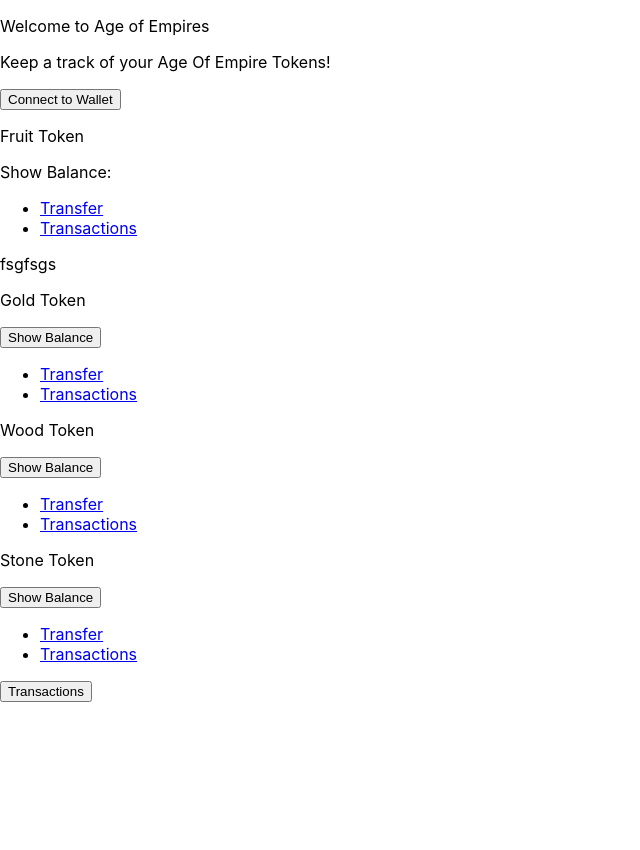
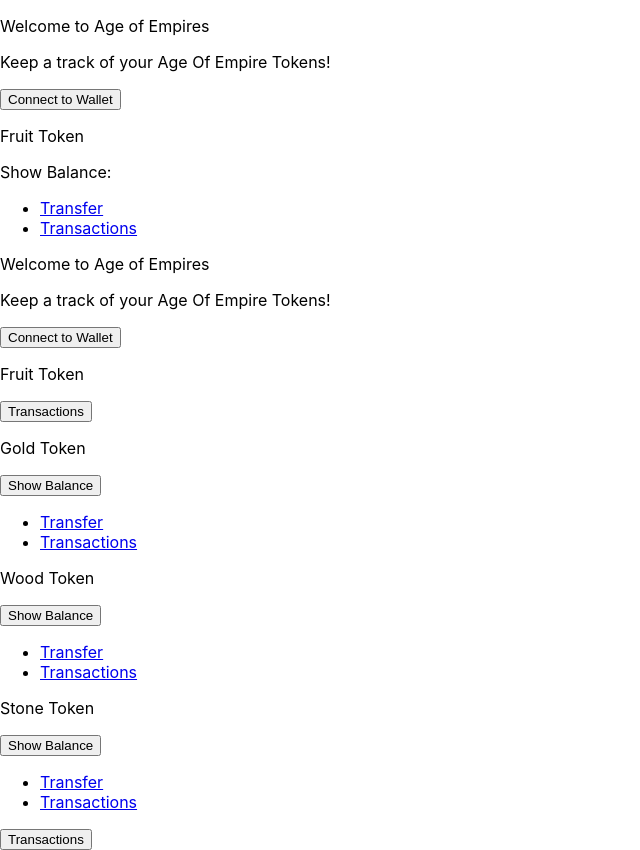
Before and after one commit to Ayush-Jalan/ERC20_Token, a React (Create React App) app in the folder app/: page /Fruit/Transfer in a window 1280 px wide. Shown: the whole page, without its empty margins (0-640 px from the left). Before the commit the page ends 800 px from the top, so only its background shows below. Built offline with nearby package versions, Linux system fonts and the light colour scheme.

Commit message:
commit 2

```diff
--- a/app/src/App.js
+++ b/app/src/App.js
@@ -8,6 +8,7 @@
 import woods from './Wood';
 import {BrowserRouter,Routes,Route, Switch, Link} from "react-router-dom";
 import TransferF from './pages/Fruit/Transfer';
+import TransactionF from './pages/Fruit/Transaction';
 
 
 
@@ -171,7 +172,7 @@
             </nav>
             <Routes>
               <Route path="Fruit/Transfer" element={<TransferF />} />
-              <Route path="/Fruit/transaction" />
+              <Route path="/Fruit/transaction" element={<TransactionF />} />
             </Routes>
           </BrowserRouter>
           <p className="token-text">Gold Token</p>
--- a/app/src/pages/Fruit/Transfer.js
+++ b/app/src/pages/Fruit/Transfer.js
@@ -1,25 +1,119 @@
+
+import React, { useEffect, useState } from "react";
+//import { ethers } from "ethers";
+//import fruit from './utils/Fruit.json';
+import fruits from '../../Fruit';
+
+import {BrowserRouter,Routes,Route, Switch, Link} from "react-router-dom";
+
+
+
+
 
 const TransferF = () => {
-  const FinishedProductArr = [
-      {batchId : 1,
-        date : '21/11/2021',
-        num_packets : '46000'
-    },
-    {batchId : 2,
-        date : '21/11/2021',
-        num_packets : '46000'
-    },
-    {batchId : 3,
-        date : '21/11/2021',
-        num_packets : '46000'
+
+  const [currentAccount, setCurrentAccount] = useState("");
+
+  const checkIfWalletIsConnected = async () => {
+
+    const { ethereum } = window;
+
+    if (!ethereum) {
+      console.log("Make sure you have metamask!");
+      return;
+    } else {
+      console.log("We have the ethereum object", ethereum);
     }
-  ]
+
+    const accounts = await ethereum.request({ method: 'eth_accounts' });
+
+    if (accounts.length !== 0) {
+      const account = accounts[0];
+      console.log("Found an authorized account:", account);
+      setCurrentAccount(account);
+    } else {
+      console.log("No authorized account found");
+    }
+  }
+
+  const connectWallet = async () => {
+    try {
+      const { ethereum } = window;
+
+      if (!ethereum) {
+        alert("Get MetaMask!");
+        return;
+      }
+
+
+      const accounts = await ethereum.request({ method: "eth_requestAccounts" });
+
+
+      console.log("Connected", accounts[0]);
+      setCurrentAccount(accounts[0]);
+    } catch (error) {
+      console.log(error);
+    }
+  }
+
+
+  const getTranactions = async () => {
+    const { ethereum } = window;
+    const accounts = await ethereum.request({ method: "eth_requestAccounts" });
+    console.log(accounts[0]);
+    console.log("Retreiving txns")
+    const txns =await fetch("https://api-rinkeby.etherscan.io/api?module=account&action=tokentx&contractaddress=0x346bAbd7EE42eC13DAf26a1a21F75eaB5aF3499F&address=0xAABEDDe5e0B28B89D3D71426fFba93975FC16fff&page=1&offset=100&startblock=0&endblock=99999999&sort=asc&apikey=YourApiKeyToken")
+    .then((res) => res.json());
+    console.log(txns.result);
+  }
+
+
+  // Render Methods
+  const renderNotConnectedContainer = () => (
+    <button onClick={connectWallet} className="cta-button connect-wallet-button">
+      Connect to Wallet
+    </button>
+  );
+
+  const renderConnectedContainer = () => (
+    <button className="cta-button connect-wallet-button">
+      Connected Account : {currentAccount}
+    </button>
+  );
+
+  const renderTable = () => (
+    <button onClick={getTranactions} className="cta-button connect-wallet-button">
+      Transactions
+    </button>
+  );
+
+
+  /*
+  * This runs our function when the page loads.
+  */
+  useEffect(() => {
+    checkIfWalletIsConnected();
+  }, [])
   return (
-    <div >
-      <div className = "container">
-        <p>
-        fsgfsgs
-        </p>
+    <div className="App">
+      <div className="container">
+        <div className="header-container">
+          <p className="header gradient-text">Welcome to Age of Empires</p>
+          <p className="sub-text">
+            Keep a track of your Age Of Empire Tokens!
+          </p>
+          {currentAccount === "" ? (
+            renderNotConnectedContainer()
+          ) : (
+            renderConnectedContainer()
+          )}
+        </div>
+        <div className="token">
+          <p className="token-text">Fruit Token</p>
+        </div>
+        <div className="Txntable">
+          {renderTable()}
+        </div>
       </div>
     </div>
   );
--- a/app/src/pages/Fruit/transaction.js
+++ b/app/src/pages/Fruit/transaction.js
@@ -0,0 +1,142 @@
+
+import React, { useEffect, useState } from "react";
+//import { ethers } from "ethers";
+//import fruit from './utils/Fruit.json';
+import fruits from '../../Fruit';
+
+import {BrowserRouter,Routes,Route, Switch, Link} from "react-router-dom";
+
+const TransactionF = () => {
+
+  const [currentAccount, setCurrentAccount] = useState("");
+
+  const checkIfWalletIsConnected = async () => {
+
+    const { ethereum } = window;
+
+    if (!ethereum) {
+      console.log("Make sure you have metamask!");
+      return;
+    } else {
+      console.log("We have the ethereum object", ethereum);
+    }
+
+    const accounts = await ethereum.request({ method: 'eth_accounts' });
+
+    if (accounts.length !== 0) {
+      const account = accounts[0];
+      console.log("Found an authorized account:", account);
+      setCurrentAccount(account);
+    } else {
+      console.log("No authorized account found");
+    }
+  }
+
+  const connectWallet = async () => {
+    try {
+      const { ethereum } = window;
+
+      if (!ethereum) {
+        alert("Get MetaMask!");
+        return;
+      }
+
+
+      const accounts = await ethereum.request({ method: "eth_requestAccounts" });
+
+
+      console.log("Connected", accounts[0]);
+      setCurrentAccount(accounts[0]);
+    } catch (error) {
+      console.log(error);
+    }
+  }
+
+  let txns;
+  const getTranactions = async () => {
+    const { ethereum } = window;
+    const accounts = await ethereum.request({ method: "eth_requestAccounts" });
+    console.log(accounts[0]);
+    console.log("Retreiving txns")
+    const txn =await fetch("https://api-rinkeby.etherscan.io/api?module=account&action=tokentx&contractaddress=0x346bAbd7EE42eC13DAf26a1a21F75eaB5aF3499F&address=0xAABEDDe5e0B28B89D3D71426fFba93975FC16fff&page=1&offset=100&startblock=0&endblock=99999999&sort=asc&apikey=YourApiKeyToken")
+    .then((res) => res.json());
+    console.log(txn.result);
+    txns= txn.result;
+  }
+
+
+  // Render Methods
+  const renderNotConnectedContainer = () => (
+    <button onClick={connectWallet} className="cta-button connect-wallet-button">
+      Connect to Wallet
+    </button>
+  );
+
+  const renderConnectedContainer = () => (
+    <button className="cta-button connect-wallet-button">
+      Connected Account : {currentAccount}
+    </button>
+  );
+
+  const rendertable = () => (
+    <tr>
+        <th>Txn Hash</th>
+        <th>Block Number</th>
+        <th>To</th>
+        <th>Value</th>
+    </tr>
+  );
+  const tableRows = txns.map((info) => {
+    return (
+      <tr>
+        <td>{info.hash}</td>
+        <td>{info.blockNumber}</td>
+        <td>{info.to}</td>
+        <td>{info.value}</td>
+      </tr>
+    );
+  });
+
+
+  /*
+  * This runs our function when the page loads.
+  */
+  useEffect(() => {
+    checkIfWalletIsConnected();
+  }, [])
+  return (
+    <div className="App">
+      <div className="container">
+        <div className="header-container">
+          <p className="header gradient-text">Welcome to Age of Empires</p>
+          <p className="sub-text">
+            Keep a track of your Age Of Empire Tokens!
+          </p>
+          {currentAccount === "" ? (
+            renderNotConnectedContainer()
+          ) : (
+            renderConnectedContainer()
+          )}
+        </div>
+        <div className="token">
+          <p className="token-text">Fruit Token</p>
+        </div>
+        <div className="Txntable">
+          <table>
+            <tr>
+            <th>Txn Hash</th>
+            <th>Block Number</th>
+            <th>To</th>
+            <th>Value</th>
+            </tr>
+            <tbody>
+            {tableRows}
+            </tbody>
+          </table>
+        </div>
+      </div>
+    </div>
+  );
+};
+
+export default TransactionF;
```
